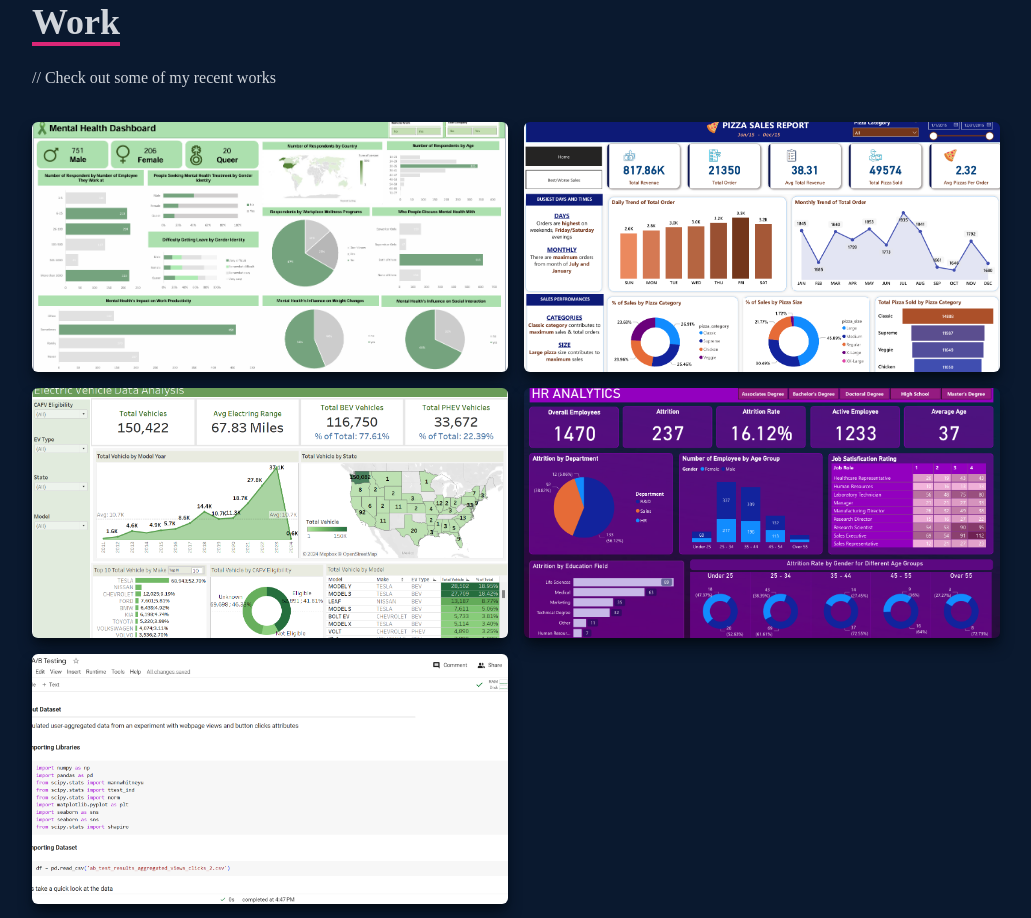
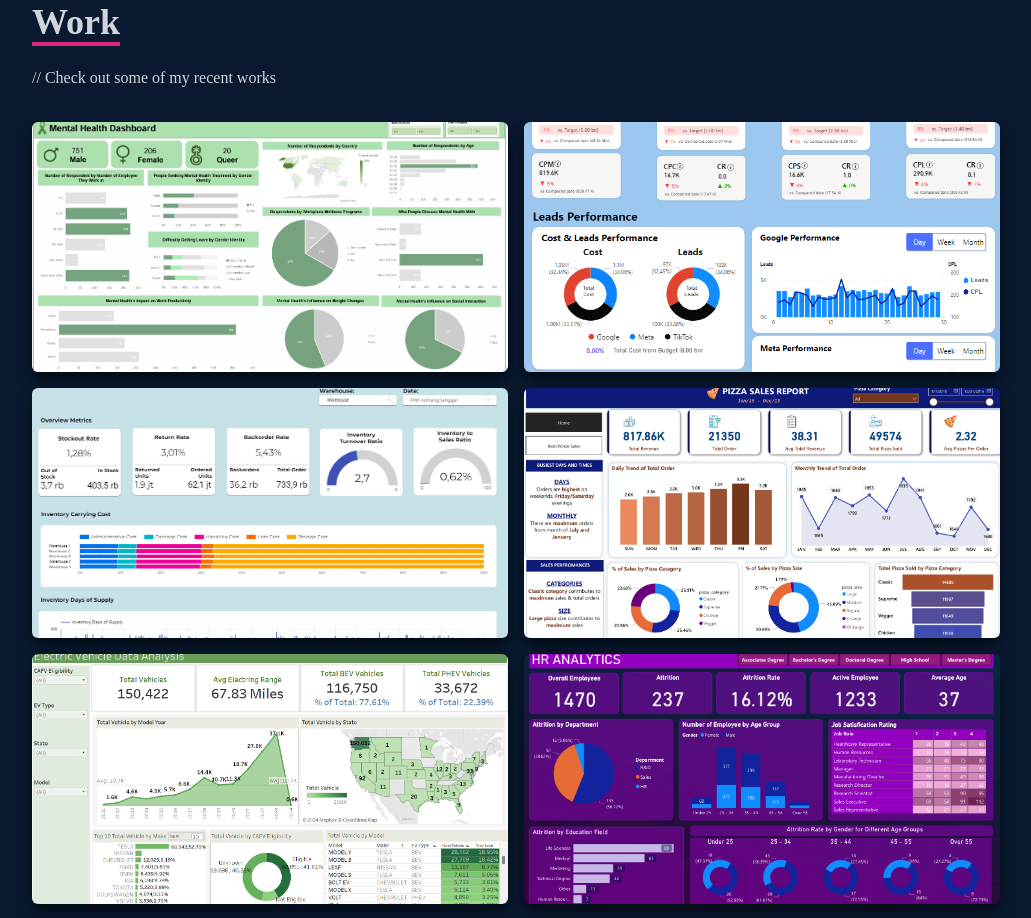
Before and after one commit to mprudentio/gdd, a React (Create React App) app: page / in a window 1280 px wide. Shown: the part 2160-3078 px from the top of the page, without its empty margins (124-1155 px from the left). Built offline with nearby package versions, Linux system fonts and the light colour scheme.

Commit message:
second commit

```diff
--- a/src/work.jsx
+++ b/src/work.jsx
@@ -33,18 +33,31 @@ const Work = () => {
               </div>
             </div>
              {/* Grid Item */}
-             {/* <div onClick={()=>navigate('/SEM')}
+             <div onClick={()=>navigate('/SEM')}
               style={{ backgroundImage: `url('./sem-thumb.png')` }}
               className='cursor-pointer shadow-lg shadow-[#040c16] group container rounded-md flex justify-center items-center mx-auto content-div text-center'
-            > */}
+            >
               {/* Hover Effects */}
-              {/* <div className='opacity-0 group-hover:opacity-100' >
+              <div className='opacity-0 group-hover:opacity-100' >
                 <span className='text-2xl text-center font-bold text-white tracking-wider'>
                   Search Engine Marketing Dashboard
                 </span>
                 <p>Power BI</p>
               </div>
-            </div> */}
+            </div>
+             {/* Grid Item */}
+             <div onClick={()=>navigate('/Inventory')}
+              style={{ backgroundImage: `url('./Inventory-hero.png')` }}
+              className='cursor-pointer shadow-lg shadow-[#040c16] group container rounded-md flex justify-center items-center mx-auto content-div text-center'
+            >
+              {/* Hover Effects */}
+              <div className='opacity-0 group-hover:opacity-100' >
+                <span className='text-2xl text-center font-bold text-white tracking-wider'>
+                  Supply Chain Inventory Management Dashboard
+                </span>
+                <p>Looker Studio</p>
+              </div>
+            </div>
             {/* Grid Item */}
             <div onClick={() => navigate('/pizza')}
               style={{ backgroundImage: `url('./dpizza1.png')` }}
```
Also changed, not shown: public/inventory-hero.png (added).
